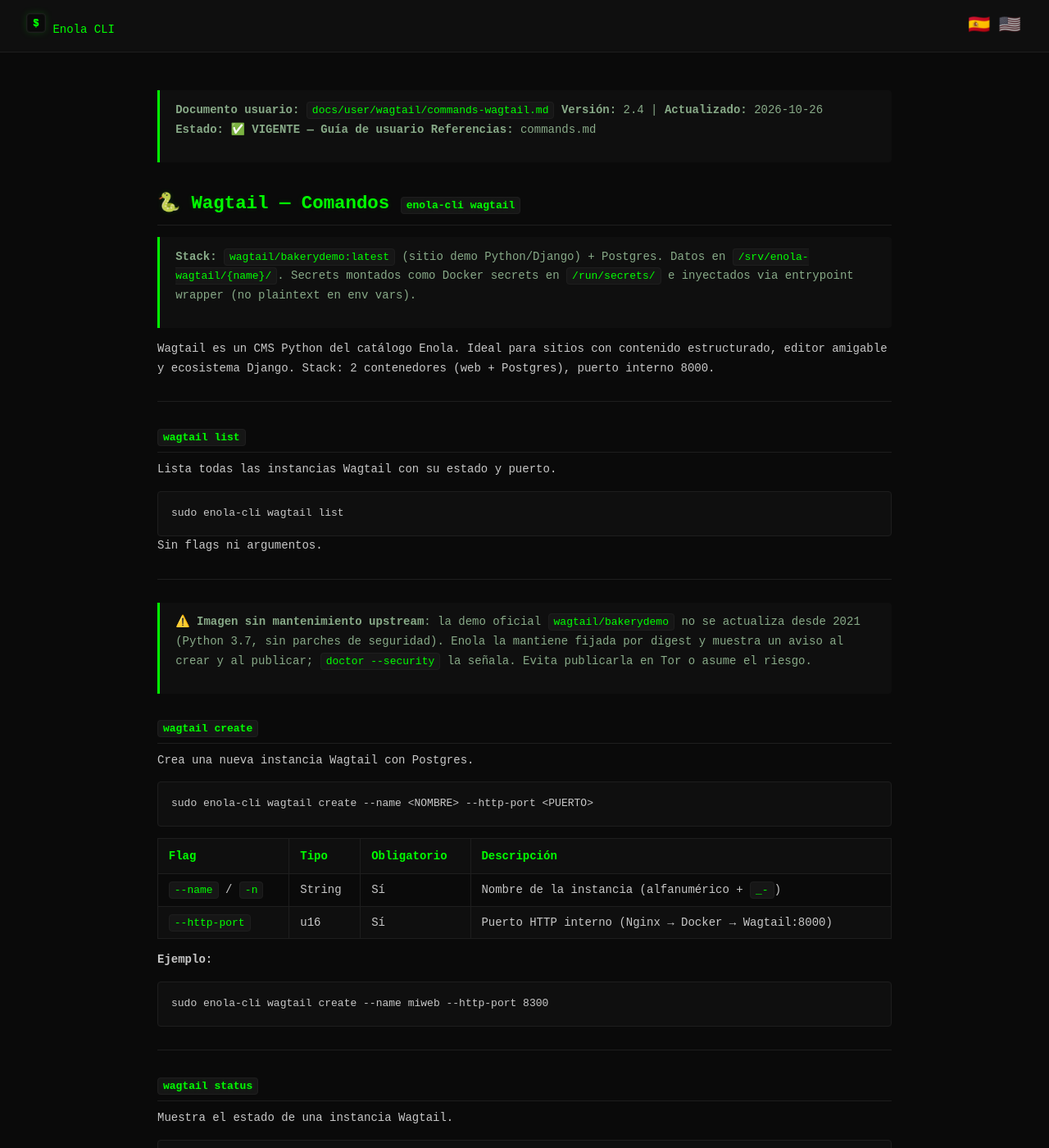
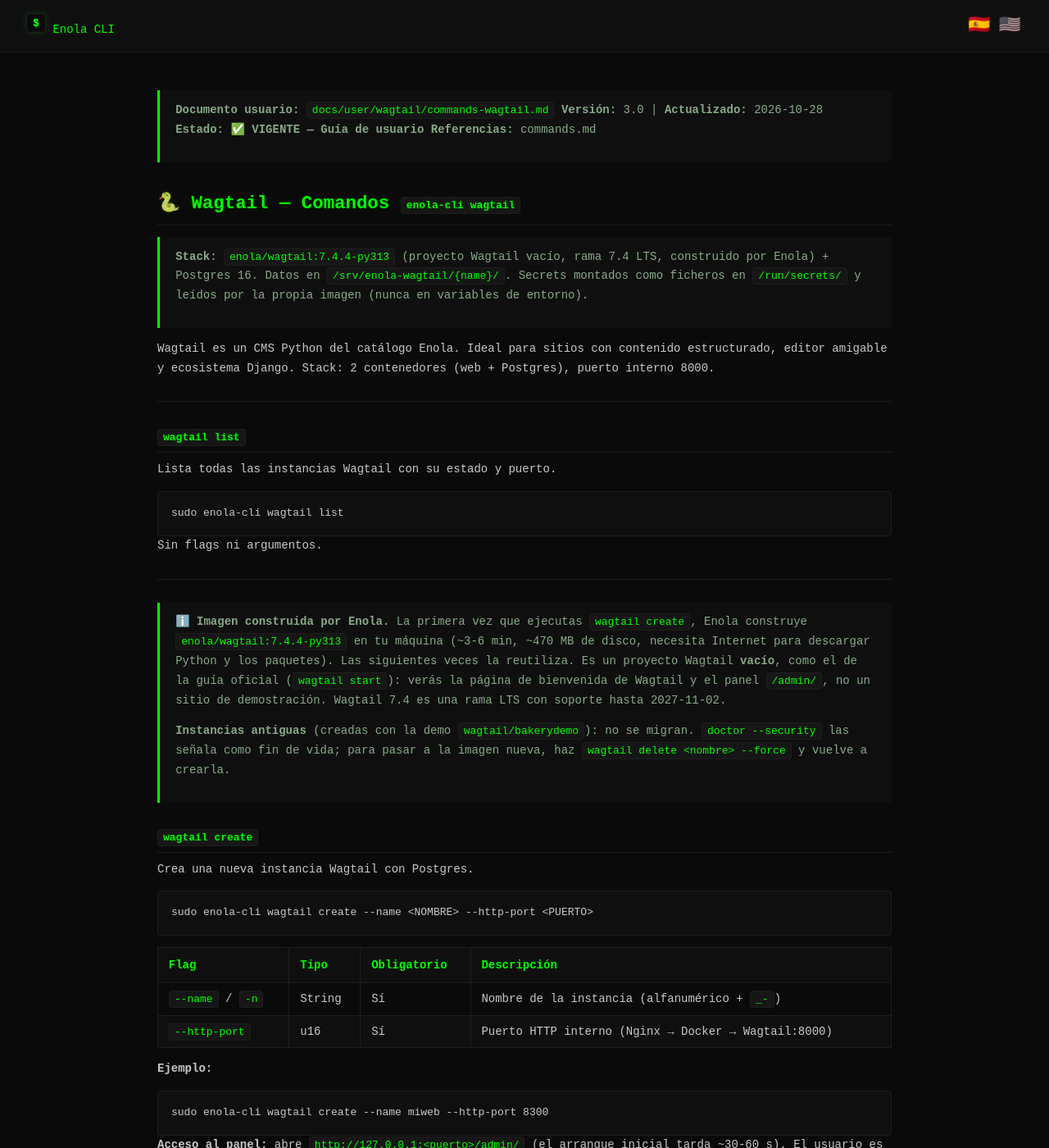
Before and after one commit to SalvadorPalmaRodriguez/enola-cli-lite, a Jekyll site: the page built from docs/user/wagtail/commands-wagtail.md, in a window 1280 px wide and 1400 px high. Shown: the whole window at 82% size. Built offline with Jekyll 4.4.1, drawn with Linux system fonts in a browser that asks for light colours; our own code applies the rules of GitHub Pages for plain Markdown files; some of the changed text lies outside the part shown.

Commit message:
docs: CHANGELOG [Unreleased] y docs de usuario de Wagtail con imagen propia

````diff
--- a/docs/user/wagtail/commands-wagtail.md
+++ b/docs/user/wagtail/commands-wagtail.md
@@ -1,13 +1,13 @@
 > **Documento usuario:** `docs/user/wagtail/commands-wagtail.md`
-> **Versión:** 2.4 | **Actualizado:** 2026-10-26
+> **Versión:** 3.0 | **Actualizado:** 2026-10-28
 > **Estado:** ✅ **VIGENTE — Guía de usuario**
 > **Referencias:** commands.md
 
 # 🐍 Wagtail — Comandos `enola-cli wagtail`
 
-> **Stack:** `wagtail/bakerydemo:latest` (sitio demo Python/Django) + Postgres. Datos en `/srv/enola-wagtail/{name}/`.
-> Secrets montados como Docker secrets en `/run/secrets/` e inyectados via
-> entrypoint wrapper (no plaintext en env vars).
+> **Stack:** `enola/wagtail:7.4.4-py313` (proyecto Wagtail vacío, rama 7.4 LTS, construido por Enola) + Postgres 16. Datos en `/srv/enola-wagtail/{name}/`.
+> Secrets montados como ficheros en `/run/secrets/` y leídos por la propia imagen
+> (nunca en variables de entorno).
 
 Wagtail es un CMS Python del catálogo Enola. Ideal para sitios con contenido
 estructurado, editor amigable y ecosistema Django. Stack: 2 contenedores
@@ -27,10 +27,16 @@
 
 ---
 
-> ⚠️ **Imagen sin mantenimiento upstream**: la demo oficial `wagtail/bakerydemo` no se
-> actualiza desde 2021 (Python 3.7, sin parches de seguridad). Enola la mantiene fijada
-> por digest y muestra un aviso al crear y al publicar; `doctor --security` la señala.
-> Evita publicarla en Tor o asume el riesgo.
+> ℹ️ **Imagen construida por Enola.** La primera vez que ejecutas `wagtail create`,
+> Enola construye `enola/wagtail:7.4.4-py313` en tu máquina (~3-6 min, ~470 MB de disco,
+> necesita Internet para descargar Python y los paquetes). Las siguientes veces la
+> reutiliza. Es un proyecto Wagtail **vacío**, como el de la guía oficial
+> (`wagtail start`): verás la página de bienvenida de Wagtail y el panel `/admin/`,
+> no un sitio de demostración. Wagtail 7.4 es una rama LTS con soporte hasta 2027-11-02.
+>
+> **Instancias antiguas** (creadas con la demo `wagtail/bakerydemo`): no se migran.
+> `doctor --security` las señala como fin de vida; para pasar a la imagen nueva,
+> haz `wagtail delete <nombre> --force` y vuelve a crearla.
 
 ## `wagtail create`
 
@@ -49,6 +55,10 @@
 ```bash
 sudo enola-cli wagtail create --name miweb --http-port 8300
 ```
+
+**Acceso al panel:** abre `http://127.0.0.1:<puerto>/admin/` (el arranque inicial
+tarda ~30-60 s). El usuario es `admin` y la contraseña está en
+`/srv/enola-wagtail/<nombre>/secrets/admin_password` (solo legible con `sudo`).
 
 ---
 
@@ -154,24 +164,22 @@
 
 ## Gestión de secrets
 
-Wagtail (Django/bakerydemo) no soporta el patrón `_FILE` para leer secrets
-desde archivos. Enola CLI usa un **entrypoint wrapper** para inyectar secrets
-de forma segura:
+La imagen `enola/wagtail` lee sus secretos directamente de ficheros, sin pasar por
+variables de entorno ni por la línea de comandos:
 
 1. **Generación**: al crear una instancia, se generan 3 secrets
    (db_password, django_secret_key, admin_password) y se escriben en
    `/srv/enola-wagtail/<name>/secrets/` con permisos `0600`.
 
-2. **Montaje**: los secrets se montan como Docker secrets en `/run/secrets/`
-   (read-only) dentro del contenedor Wagtail.
+2. **Propietario**: el proceso corre como el usuario de sistema `enola-wagtail`
+   (sin root, sin capabilities), por lo que ese directorio y `media/` son suyos.
 
-3. **Inyección**: un script `entrypoint.sh` (montado en `/entrypoint.sh`)
-   lee `db_password` y `django_secret_key` desde `/run/secrets/`, construye
-   `DATABASE_URL` y exporta `SECRET_KEY` antes de ejecutar
-   `python manage.py runserver 0.0.0.0:8000`.
+3. **Montaje**: los secrets se montan en `/run/secrets/` (solo lectura). Los ajustes
+   de Django leen `django_secret_key` y `db_password` de ahí, y el arranque crea el
+   superusuario `admin` con `admin_password` la primera vez.
 
-4. **Verificación**: `docker inspect` no muestra `DATABASE_URL` ni `SECRET_KEY`
-   en las variables de entorno del contenedor.
+4. **Verificación**: `docker inspect` no muestra contraseñas ni claves en las
+   variables de entorno del contenedor.
 
 ---
 
--- a/llms-full.txt
+++ b/llms-full.txt
@@ -71,7 +71,7 @@
 - `ghost` — ghost:5-alpine + embedded SQLite, container port 2368. Extra: `edit --http-port`.
 - `magnolia` — ghcr.io/magnolia-sre/magnolia-docker/magnolia-docker:latest (Tomcat, Java) with embedded H2 DB. Minimum 1.5 GB RAM (warns if <1536 MB); 4 GB recommended for comfortable operation.
 - `strapi` — Node + postgres:16-alpine. 6 per-instance secrets (db_password, app_keys, api_token_salt, admin_jwt_secret, jwt_secret, transfer_token_salt). Extra: `build-image [--force]` (build production image once before first create).
-- `wagtail` — wagtail/bakerydemo:latest (demo site) + postgres:16-alpine, container port 8000.
+- `wagtail` — enola/wagtail (empty Wagtail 7.4 LTS project, built locally on first create) + postgres:16-alpine, container port 8000.
 
 ### files — anonymous file sharing
 - `files list` / `files create -n <name> [--auth] [--ssl]` / `files edit <name> [-p <port>]` / `files delete <name> --force` / `files fix-perms <name>`
````
Also changed, not shown: README.es.md (+1 -1 lines), docs/en/security-model.md (+6 -5 lines), docs/user/general/SECURITY.md (+6 -6 lines), CHANGELOG.md, README.md.
